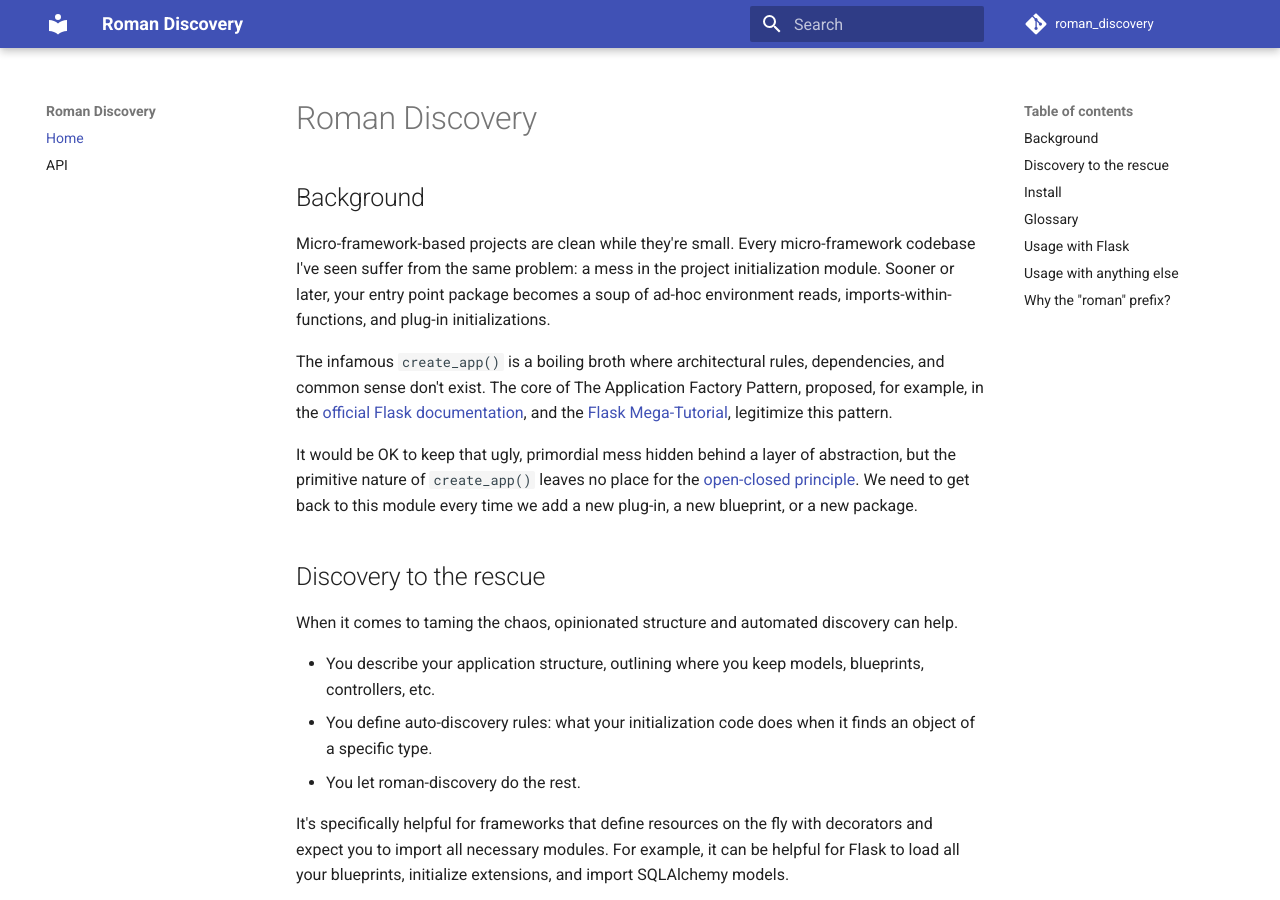
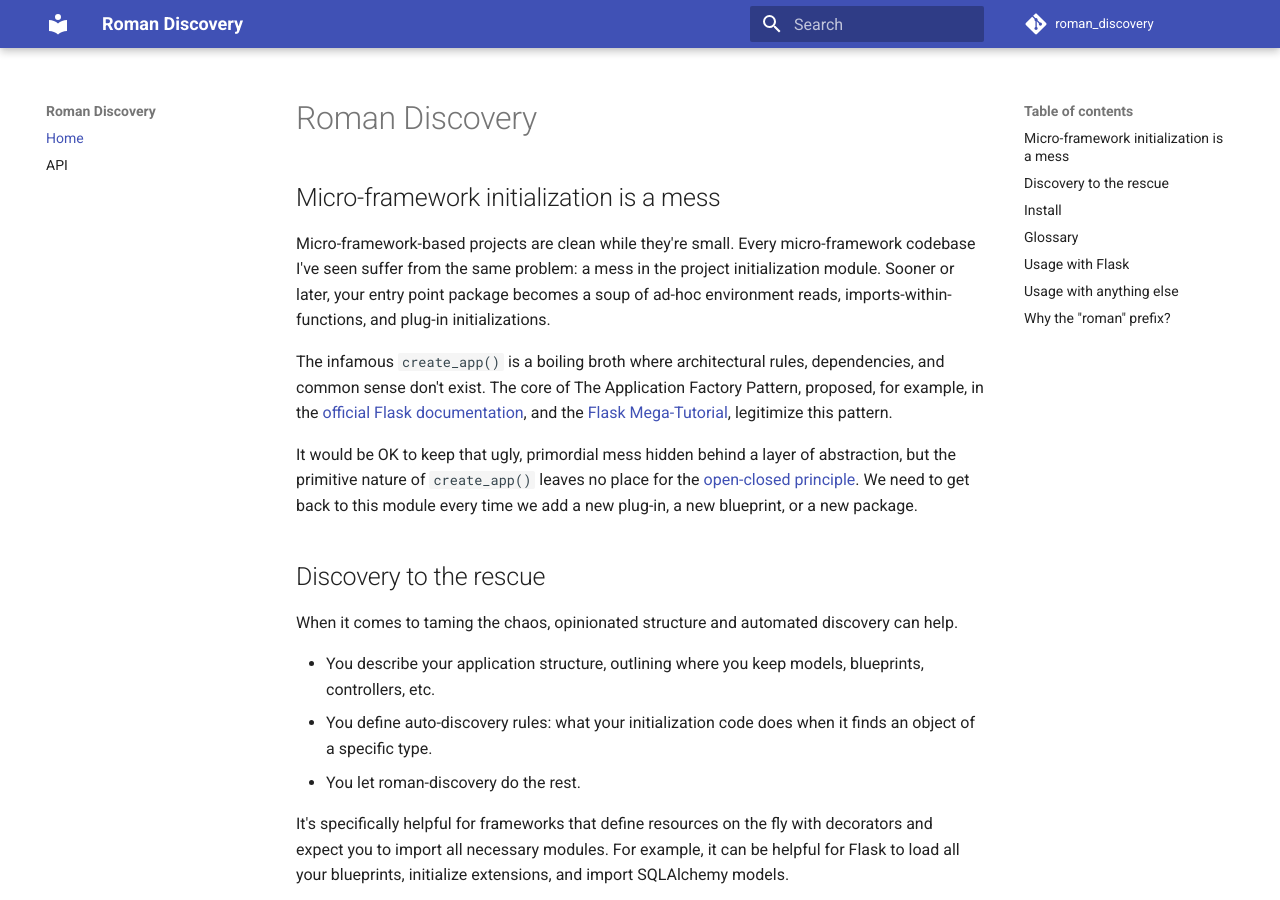
Before and after one commit to imankulov/deescovery, an MkDocs documentation site: the page built from docs/index.md, in a window 1280 px wide and 900 px high. Built offline with MkDocs 1.6.1 and Material for MkDocs 9.7.7, drawn with Linux system fonts in a browser that asks for light colours; comment, search, counter and statistics services are not loaded.

Commit message:
Minor doc update

```diff
--- a/docs/index.md
+++ b/docs/index.md
@@ -1,6 +1,6 @@
 # Roman Discovery
 
-## Background
+## Micro-framework initialization is a mess
 
 Micro-framework-based projects are clean while they're small. Every micro-framework codebase I've seen suffer from the same problem: a mess in the project initialization module. Sooner or later, your entry point package becomes a soup of ad-hoc environment reads, imports-within-functions, and plug-in initializations.
 
```
